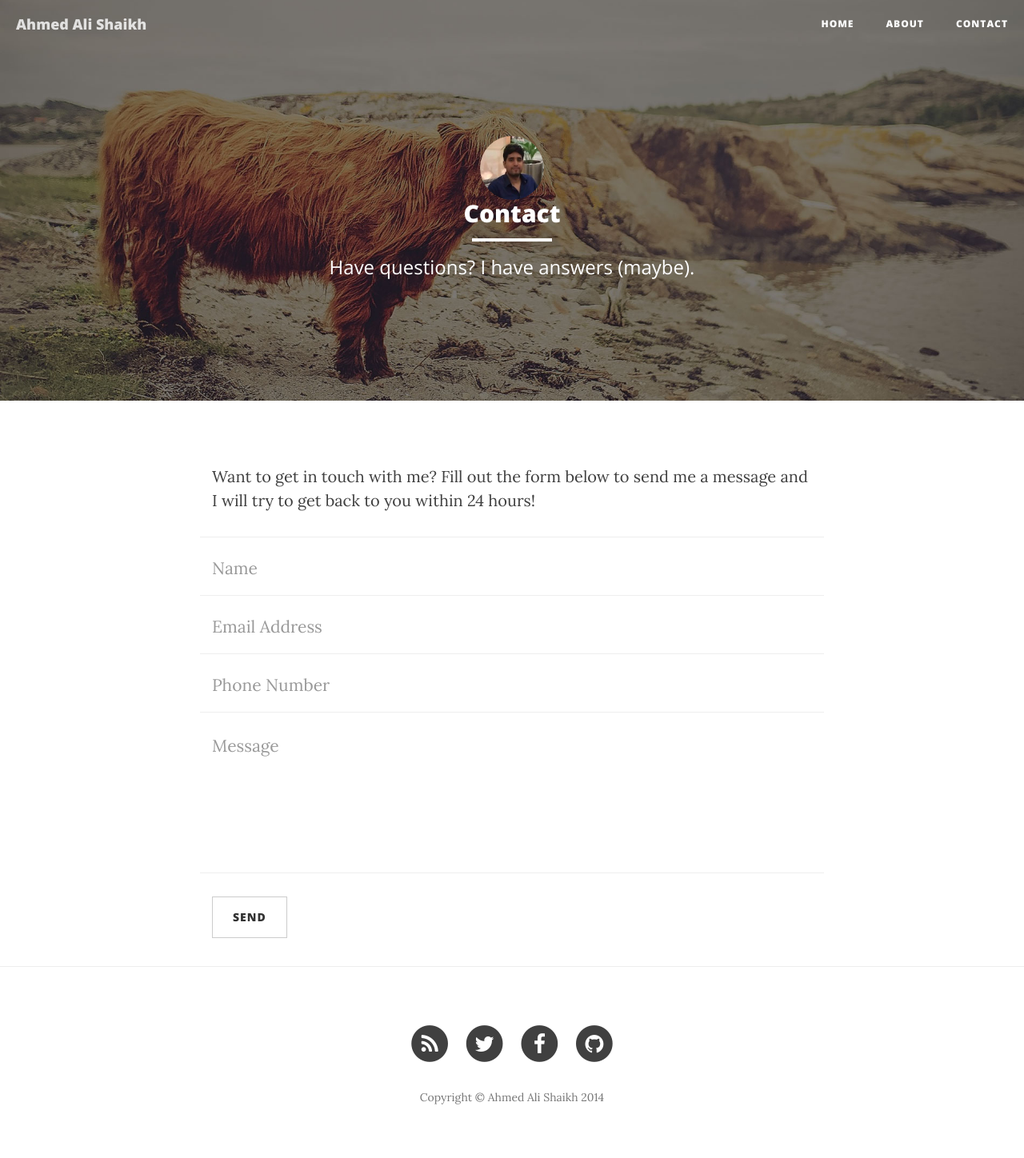
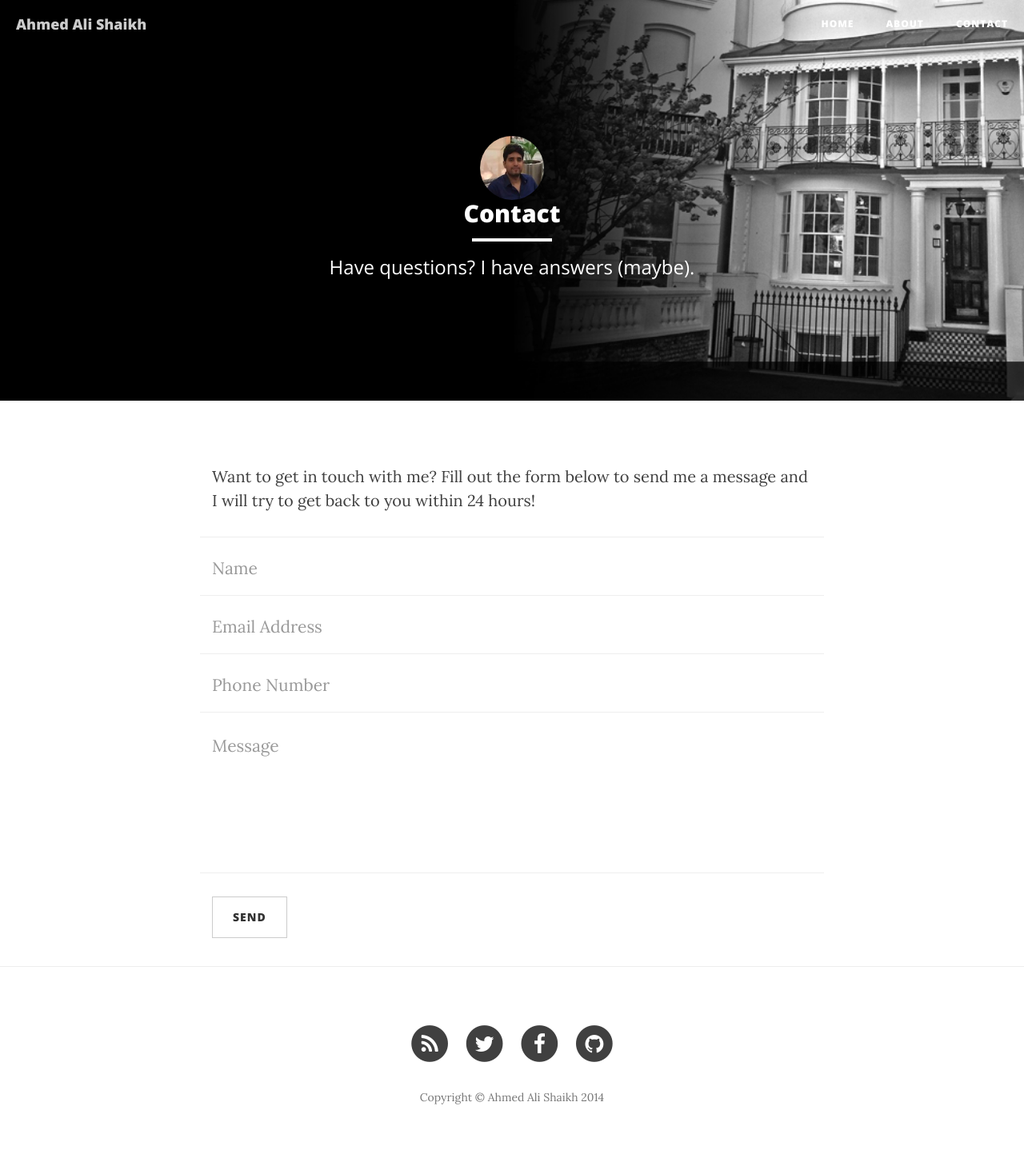
Before and after one commit to ahmedali06/ahmedali06.github.io, a Jekyll site: the page built from contact.html, in a window 1280 px wide. Shown: the whole page at 80% size. Built offline with Jekyll 4.4.1, drawn with Linux system fonts in a browser that asks for light colours; nearby versions of some CDN libraries.

Commit message:
update images

```diff
--- a/contact.html
+++ b/contact.html
@@ -2,7 +2,7 @@
 layout: page
 title: "Contact"
 description: "Have questions? I have answers (maybe)."
-header-img: "/img/contact-bg.jpg"
+header-img: "../img/contact-bg.jpg"
 ---
 
 <p>Want to get in touch with me? Fill out the form below to send me a message and I will try to get back to you within 24 hours!</p>
```
Also changed, not shown: img/contact-bg.jpg.
